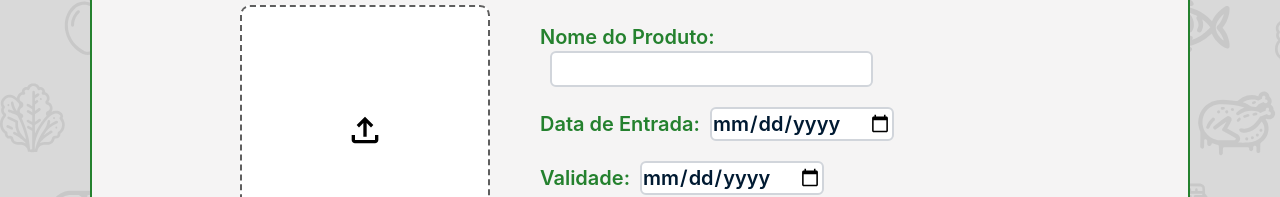
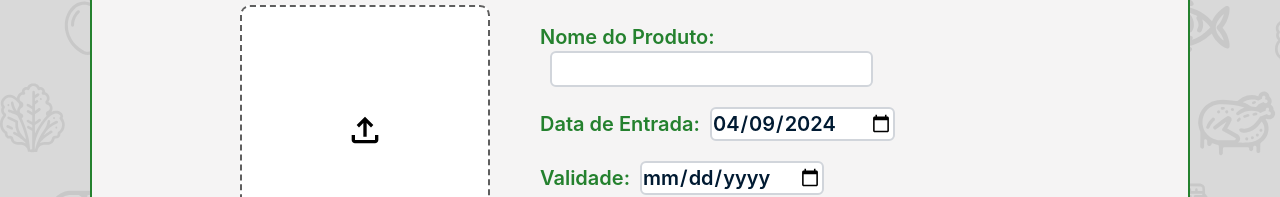
Before and after one commit to PalmeiraArthur/SmartStock, a React (Create React App) app: page /cadastro in a window 1280 px wide. Shown: the part 283-480 px from the top of the page. Built offline with nearby package versions, Linux system fonts and the light colour scheme.

Commit message:
#12
Co-authored-by: Higor Matheus <Higas01@users.noreply.github.com>

```diff
--- a/src/componentes/cadastroForm/cadastroForm.js
+++ b/src/componentes/cadastroForm/cadastroForm.js
@@ -1,7 +1,7 @@
-import React, { useState } from 'react';
+import React, { useState, useEffect } from 'react';
 import ImageUploader from '../imgUploader/imgUploader';
 import { useCategorias } from '../categoriaContext/categoriaContext';
-import Select from 'react-select'; // Importa o Select de react-select
+import Select from 'react-select';
 
 const CadastroForm = ({ onSubmit }) => {
     const [nomeProduto, setNomeProduto] = useState('');
@@ -11,6 +11,12 @@ const CadastroForm = ({ onSubmit }) => {
     const [preco, setPreco] = useState('');
     const [categoria, setCategoria] = useState(null);
     const { categorias, addCategoria } = useCategorias();
+
+    useEffect(() => {
+        const now = new Date();
+        const formattedDate = now.toISOString().slice(0, 10);
+        setDataEntrada(formattedDate);
+    }, []);
 
     const handleFotoChange = (file) => {
         setFoto(file);
@@ -23,13 +29,12 @@ const CadastroForm = ({ onSubmit }) => {
             outline: state.isFocused ? '1px solid #24812E' : 'none',
             boxShadow: state.isFocused ? '0 0 0 0px ##24812E' : 'none',
             '&:hover': {
-                // Manter o estilo mesmo quando passa o mouse, sem alterações
-                borderColor: state.isFocused ? '#24812E' : provided.borderColor, // Mantém a mesma lógica de foco
-                boxShadow: state.isFocused ? '0 0 0 1px blue' : 'none' // Mantém a mesma lógica de foco
+                borderColor: state.isFocused ? '#24812E' : provided.borderColor,
+                boxShadow: state.isFocused ? '0 0 0 1px blue' : 'none'
             }
-
         })
     };
+
     const handleSubmit = (event) => {
         event.preventDefault();
         let categoriaFinal = categoria ? categoria.value : '';
@@ -63,7 +68,6 @@ const CadastroForm = ({ onSubmit }) => {
                 </div>
                 <div className='flex items-center gap-[10px]'>
                     <label>Categoria do Produto:</label>
-
                     <Select className="basic-single" classNamePrefix="select" value={options.find(option => option.value === categoria?.value)} onChange={setCategoria} options={options} placeholder="Selecione uma categoria" isClearable styles={customStyles}/>
                 </div>
                 <div className="absolute -left-[-200px] bottom-[0px] flex items-center justify-center">
```
